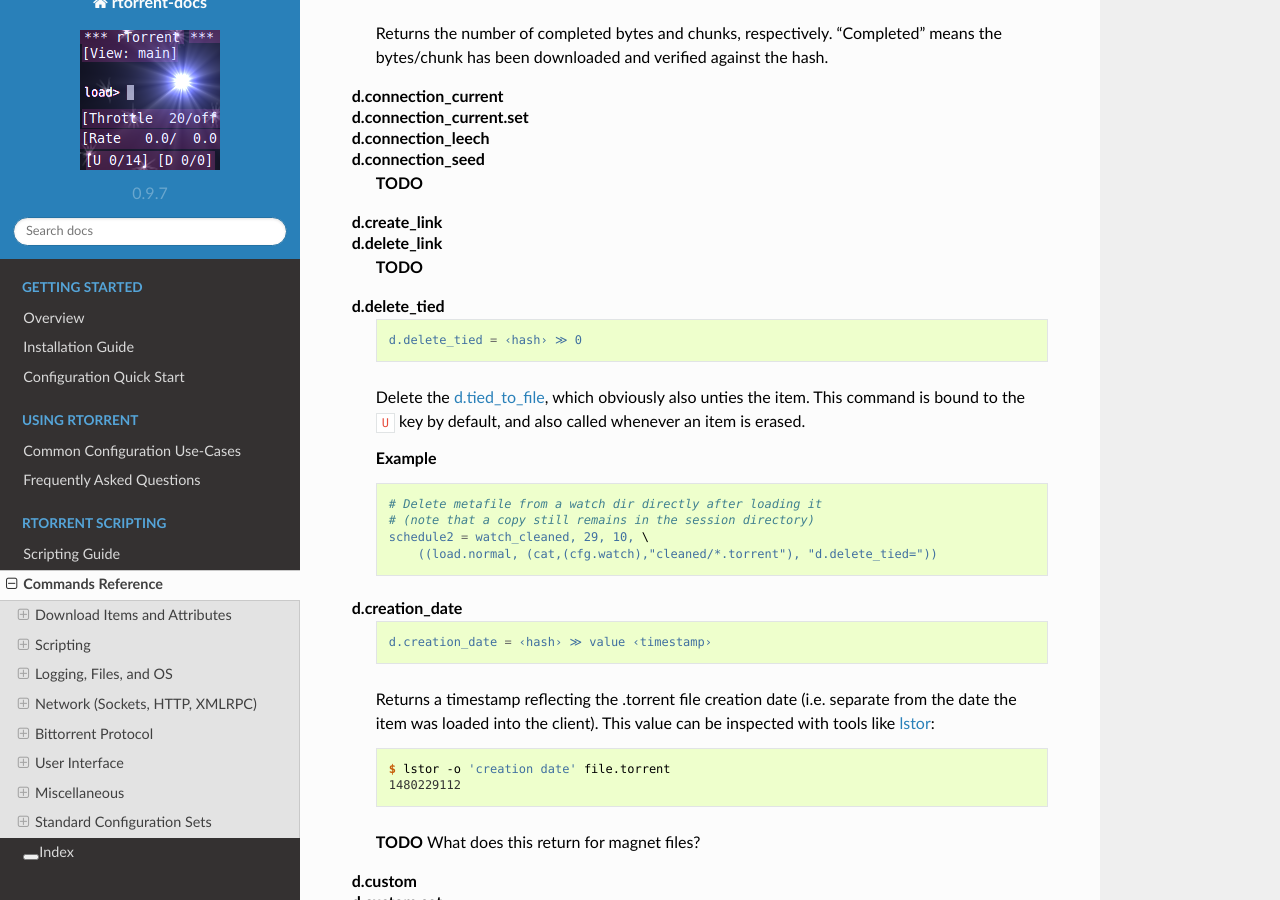
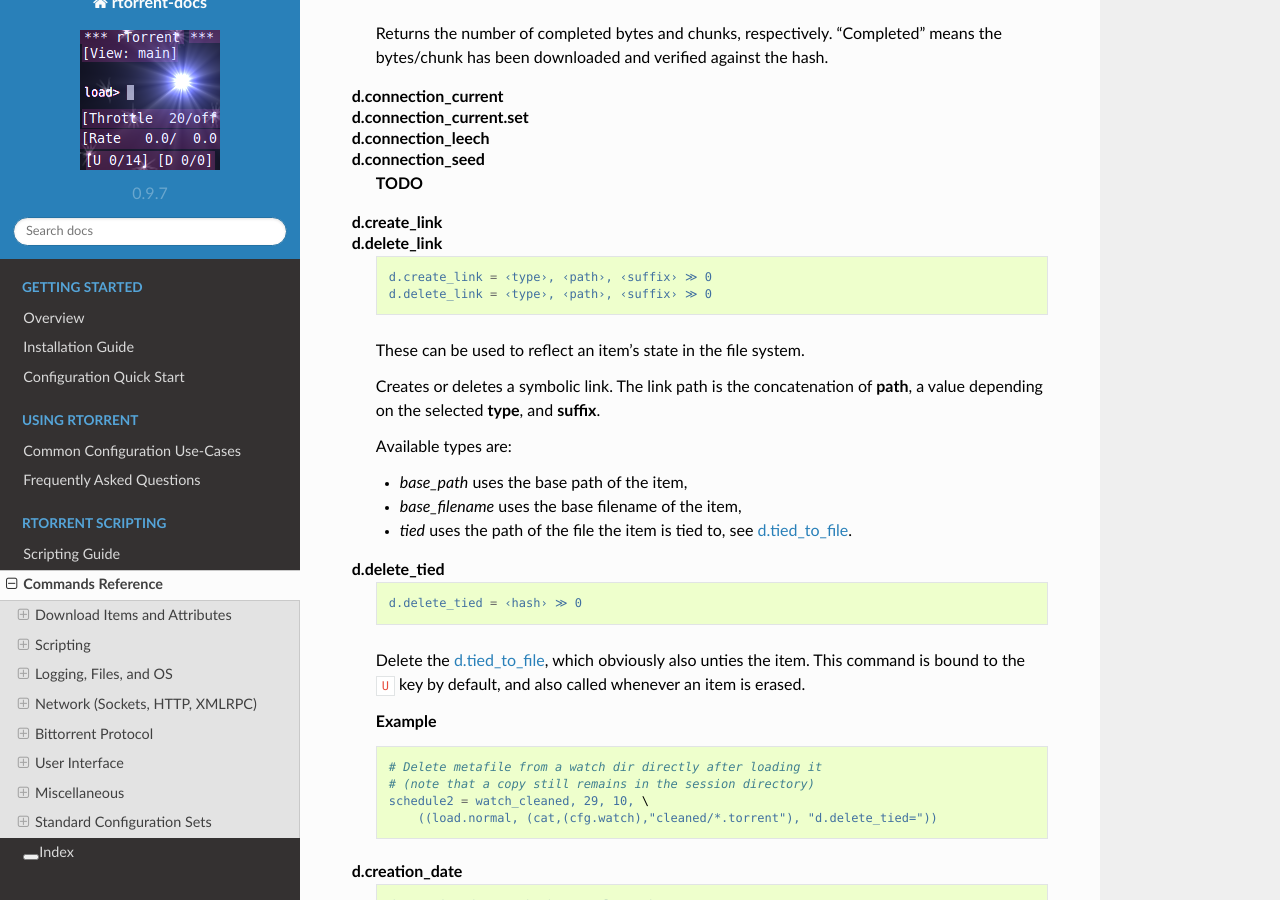
Before and after one commit to rtorrent-community/rtorrent-docs, a Sphinx documentation site: the page built from docs/cmd-ref.rst, in a window 1280 px wide and 900 px high, scrolled down 6981 px. Built offline with Sphinx 7.4.7 and the Read the Docs theme 2.0.0, drawn with Linux system fonts in a browser that asks for light colours.

Commit message:
d.create_link / d.delete_link

```diff
--- a/docs/include-cmd-items.rst
+++ b/docs/include-cmd-items.rst
@@ -294,7 +294,21 @@
     d.create_link
     d.delete_link
 
-        **TODO**
+        .. code-block:: ini
+
+            d.create_link = ‹type›, ‹path›, ‹suffix› ≫ 0
+            d.delete_link = ‹type›, ‹path›, ‹suffix› ≫ 0
+
+        These can be used to reflect an item's state in the file system.
+
+        Creates or deletes a symbolic link. The link path is the concatenation
+        of **path**, a value depending on the selected **type**, and **suffix**.
+
+        Available types are:
+
+        * *base_path* uses the base path of the item,
+        * *base_filename* uses the base filename of the item,
+        * *tied* uses the path of the file the item is tied to, see :term:`d.tied_to_file`.
 
 
     d.delete_tied
```
